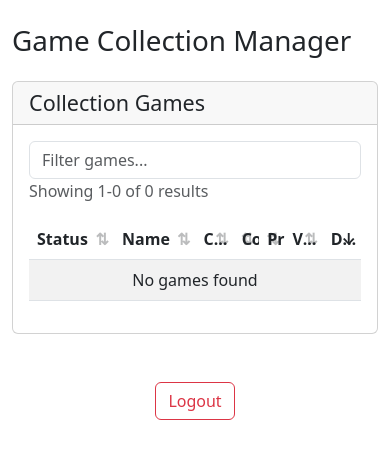
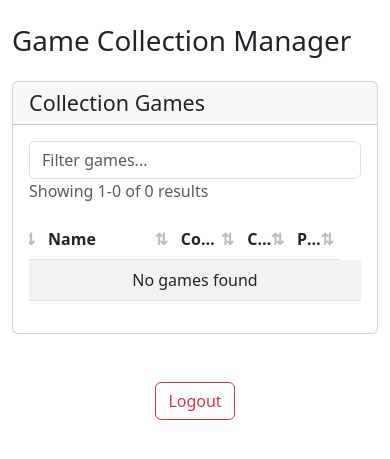
Before and after one commit to rgantt/collecting-tools, a Flask app: page / in a window 390 px wide. Shown: the top 459 px of the page. Run offline with Flask 3, Linux system fonts and the light colour scheme; the visitor is signed in with stand-in values (Sample User, id 1); data that the repository does not hold is empty.

Commit message:
Adjust display on mobile devices in portrait mode to show more useful information

```diff
--- a/collecting-tools-web/app/templates/index.html
+++ b/collecting-tools-web/app/templates/index.html
@@ -52,8 +52,13 @@
             white-space: nowrap;
         }
         #collectionTable th.status-col {
-            width: 85px;
-            min-width: 85px;
+            width: auto;
+            min-width: 45px;  /* Ensure enough space for the wanted icon (🔖) */
+            padding-right: 20px;  /* Ensure space for sort icon */
+        }
+        #collectionTable td:first-child {
+            text-align: center;
+            overflow: visible;  /* Prevent ellipsis in status column */
         }
         #collectionTable th.name-col { width: 32%; }
         #collectionTable th.console-col { width: 15%; }
@@ -92,6 +97,22 @@
         #collectionTable td[title] {
             cursor: help;
         }
+
+        /* Mobile-specific styles */
+        @media (max-width: 767px) {
+            #collectionTable th.change-col,
+            #collectionTable th.date-col,
+            #collectionTable td:nth-child(6),
+            #collectionTable td:nth-child(7) {
+                display: none;
+            }
+
+            /* Adjust other column widths for mobile */
+            #collectionTable th.name-col { width: 40%; }
+            #collectionTable th.console-col { width: 20%; }
+            #collectionTable th.condition-col { width: 15%; }
+            #collectionTable th.price-col { width: 15%; }
+        }
     </style>
 </head>
 <body>
@@ -115,7 +136,7 @@
                     <table class="table table-striped table-hover" id="collectionTable">
                         <thead>
                             <tr>
-                                <th class="status-col sortable" data-sort="status">Status</th>
+                                <th class="status-col sortable" data-sort="status" aria-label="Status"></th>
                                 <th class="name-col sortable" data-sort="name">Name</th>
                                 <th class="console-col sortable" data-sort="console">Console</th>
                                 <th class="condition-col sortable" data-sort="condition">Condition</th>
```
